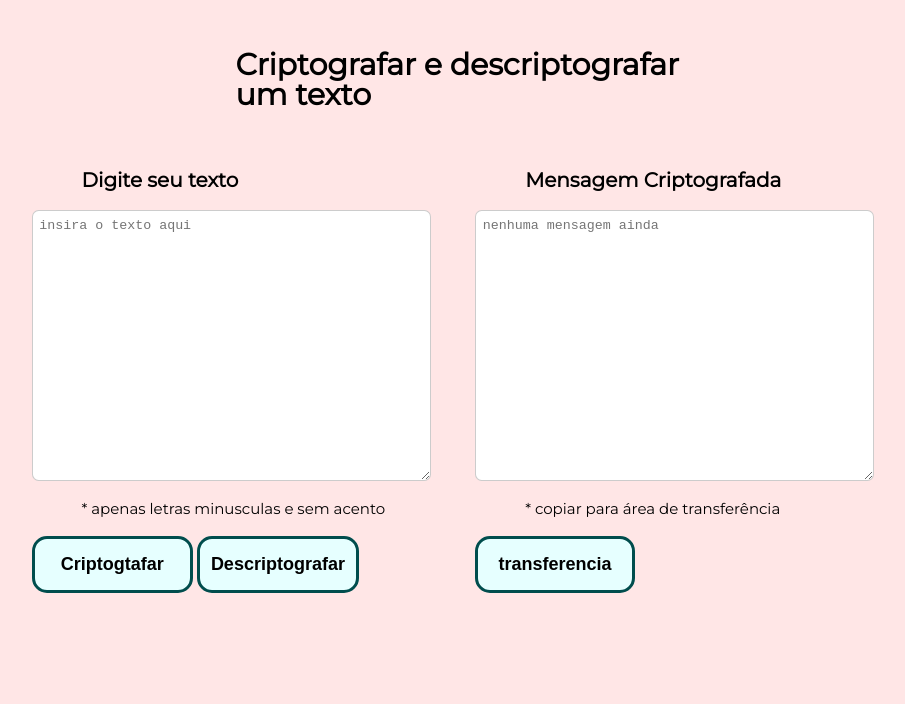
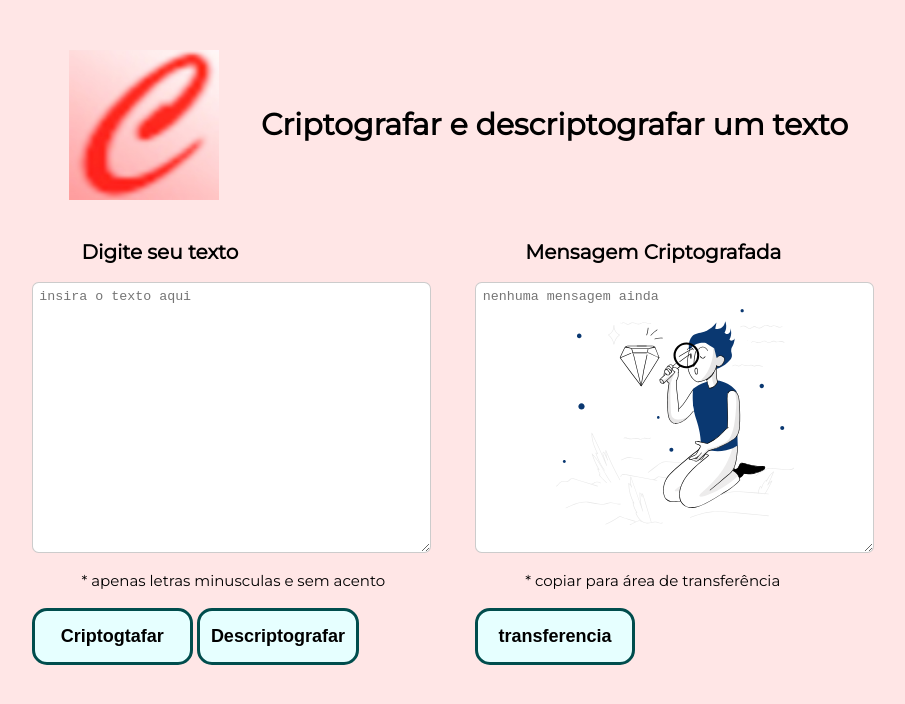
Before and after one commit to canebr/Alura-Challenge-1, a plain HTML site: page index.html in a window 1280 px wide. Shown: the whole page, without its empty margins (187-1092 px from the left). Drawn offline with Linux system fonts and the light colour scheme.

Commit message:
alterados index e style, criada pasta imagens, acrescentados logo, favicon e imagem do campo criptografado

```diff
--- a/index.html
+++ b/index.html
@@ -2,6 +2,7 @@
 <html lang="pt-br">
 	<head>
 		<meta charset="UTF-8">
+		<meta http-equiv="X-UA-Compatible" content="IE=edge">
 		<meta name="viewport" content="width=device-width">
 		<title>Challenge 1 - Criptografia de texto</title>
 		<link rel="stylesheet" href="reset.css">
@@ -9,14 +10,22 @@
 		<link rel="preconnect" href="https://fonts.googleapis.com">
 		<link rel="preconnect" href="https://fonts.gstatic.com" crossorigin>
 		<link href="https://fonts.googleapis.com/css2?family=Montserrat&display=swap" rel="stylesheet">
-		<link rel="shortcut icon" href="C.ico">
+		<link rel="shortcut icon" href="imagens/favicon.ico">
 		<meta name="Keywords" content="Carlos Estima,Carlos Nunes Estima,Estima,carlosestima,criptografia" />
 	</head>
 
 	<body>
 
 		<header>
-				<h1 class="cabecalho"> Criptografar e descriptografar um texto</h1>
+
+			<div class="caixa">
+				<h1><img class="logo" src="imagens/logo.jpg" alt="Logotico de Carlos Estima"></h1>
+
+				<nav>
+					<a> Criptografar e descriptografar um texto<a>
+				</nav>
+			</div>
+
 		</header>
 
 
@@ -41,7 +50,10 @@
 					<h2 class="segundo-cabecalho">Mensagem Criptografada</h2>
 					<label for="mensagem"></label>
 
-					<textarea class="texto-entrada" cols="70" rows="30" value="encriptada" id="encriptada" placeholder="nenhuma mensagem ainda" required></textarea>
+					<!-- <textarea class="texto-saida" cols="70" rows="30" value="encriptada" id="encriptada"></textarea> -->
+
+					<textarea class="texto-saida" cols="70" rows="30" value="encriptada" id="encriptada" placeholder="nenhuma mensagem ainda"></textarea>
+
 
 					<p class="observacao"> * copiar para área de transferência</p>
 
--- a/style.css
+++ b/style.css
@@ -4,21 +4,33 @@ body {
 	background: #ffe6e6;
 }
 
-.cabecalho {
+.caixa {
+	position: relative;
+	width: 100%;
+	margin: 0px auto 3% 0px;
+}
+
+.logo {
+	position: relative;
+	width: 150px;
+	padding: 50px 20% 0px;
+}
+
+
+nav {
+	position: absolute;
+	top: 110px;
+	left: 35%;
+	display: inline;
+	margin: 0px;
 	color: #000000;
 	font-weight: bold;
 	font-size: 30px;
 	text-decoration: none;
-	padding: 50px 33%;
-
-/*	padding: 15px;   cane*/
-  width: 35vw;
-  margin: auto;
-
 }
 
+
 .corpo {
-/*	padding: 50px 190px;   cane*/
   width: 80vw;
   margin: auto;
   display: flex;
@@ -27,13 +39,8 @@ body {
 
 
 .entrada {
-  padding: 10px;
-  margin: 0 10px 0 10px;
-/*  box-shadow: 2px 2px 2px 1px rgba(0, 0, 0, 0.2);
-  background-color: white;
-  border-radius: 0.5em;
-  width: 30vw;
-  height: auto;  */
+  padding: 0px 10px 0px 10px;
+  margin: 0px 10px 0px 10px;
 }
 
 .segundo-cabecalho {
@@ -49,12 +56,28 @@ body {
   display: block;
   padding: 0.5em;
   width: 100%;
-  height: 50px;
   width: 30vw;
   height: 20vw;
+}
 
+.texto-saida {
+  border-radius: 0.5em;
+  border: 1px solid rgba(0, 0, 0, 0.2);
+  display: block;
+  padding: 0.5em;
+  width: 100%;
+  width: 30vw;
+  height: 20vw;
+	background-image: url(imagens/imagem1.svg);
+	background-position: center;
+	background-size: 60%;
+	background-repeat: no-repeat;
+}
 
+.texto-saida:focus {
+	outline: none;
 }
+
 
 .observacao {
 	padding: 20px 50px 20px;
@@ -64,7 +87,7 @@ body {
 
 .enviar {
 	width:40%;
-	padding: 15px 0;
+	padding: 15px 0px;
 	background: #e6ffff;
 	color: #000000;
 	font-weight: bold;
@@ -73,7 +96,6 @@ body {
 	border-radius: 15px;
 	transition: 1s all;
 	cursor: pointer;
-
 }
 
 .enviar:hover {
@@ -82,7 +104,9 @@ body {
 	border: solid ;
 }
 
-
+.banner {
+	width: 100%;
+}
 
 
 @media screen and (max-width: 480px) {
```
Also changed, not shown: banner.jpg (added), imagens/favicon.ico (renamed from C.ico), imagens/imagem1.svg (renamed from imagem1.svg), imagens/logo.jpg (added).
